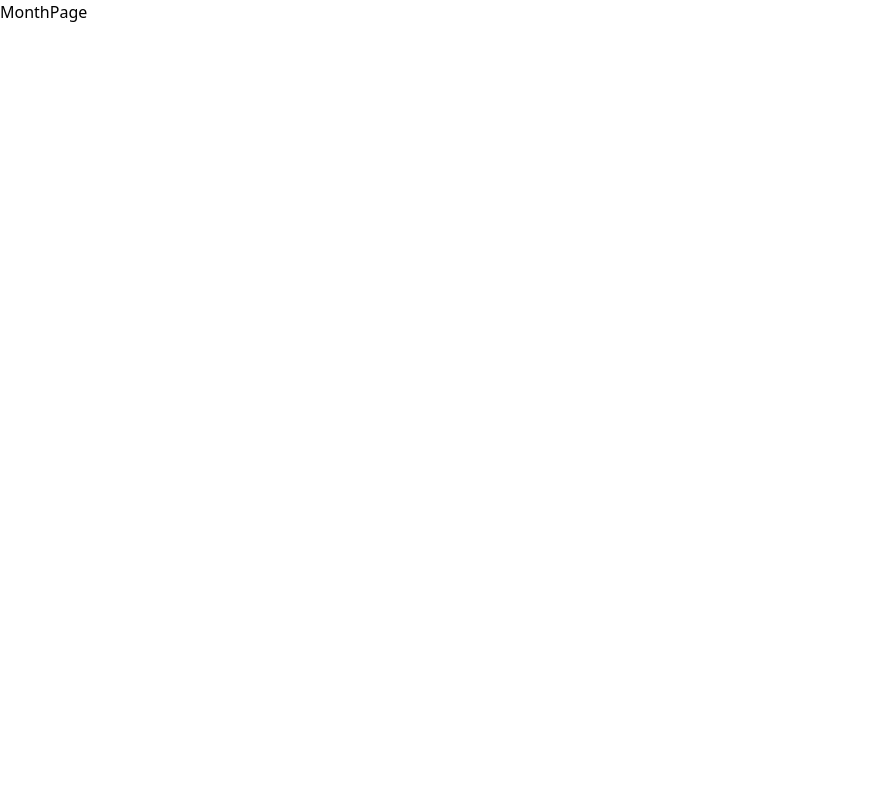
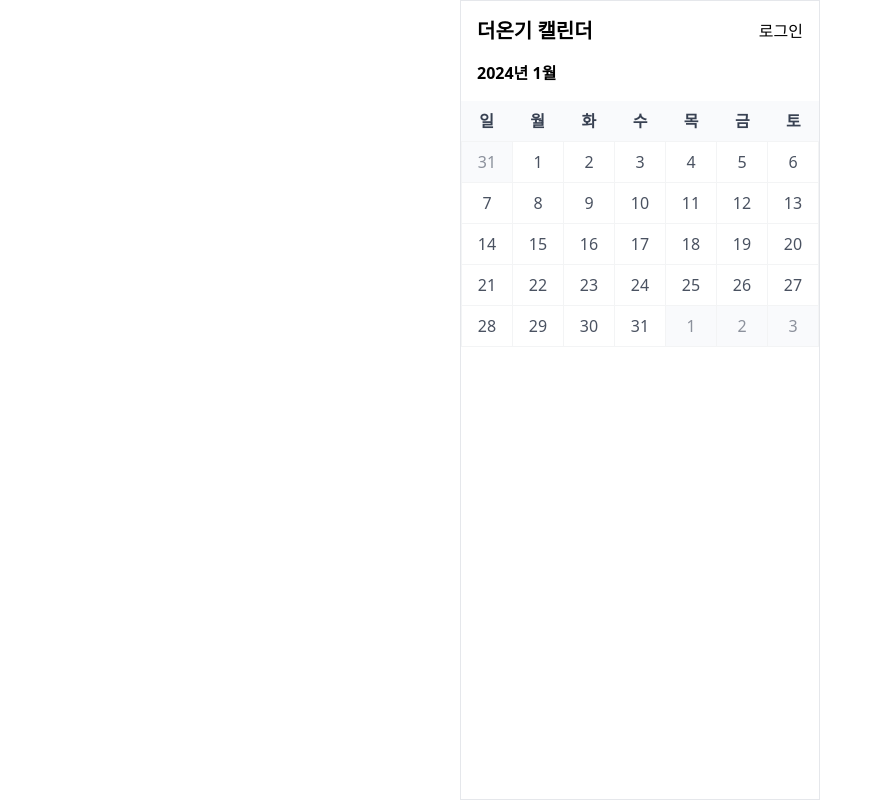
Before and after one commit to nvnhong/the-ongi-calendar, a React (Vite) app: page /month/1 in a window 1280 px wide. Shown: the whole page, without its empty margins (0-882 px from the left). Built offline with nearby package versions, Linux system fonts and the light colour scheme.

Commit message:
Feat: 월별 달력 페이지 생성

```diff
--- a/src/pages/MonthPage.jsx
+++ b/src/pages/MonthPage.jsx
@@ -1,3 +1,37 @@
+import Layout from "@components/common/Layout";
+import Header from "@components/common/Header";
+import TextBox from "@components/common/TextBox";
+import WeekDays from "@components/calendar/Weekdays";
+import DateCell from "@components/calendar/DateCell";
+import { useParams } from "react-router-dom";
+import { getMonthDate, getMonthDetails } from "@utils/dateUtil";
+
 export default function MonthPage() {
-  return <>MonthPage</>;
+  const param = useParams();
+  const monthDetails = getMonthDetails(param.monthId);
+  const monthDates = getMonthDate(monthDetails);
+
+  return (
+    <Layout>
+      <Header />
+
+      <TextBox className="px-4 font-semibold">
+        2024년 {monthDetails.month}월
+      </TextBox>
+
+      {/* 요일 표시 */}
+      <WeekDays />
+
+      {/* 날짜 표시 */}
+      <div className="grid grid-cols-7 border-t-[1px] border-l-[1px] border-[#f3f4f5]">
+        {monthDates.map((date, index) => (
+          <DateCell
+            key={`date${index}`}
+            date={date}
+            currentDate={monthDetails.currentDate}
+          />
+        ))}
+      </div>
+    </Layout>
+  );
 }
```
